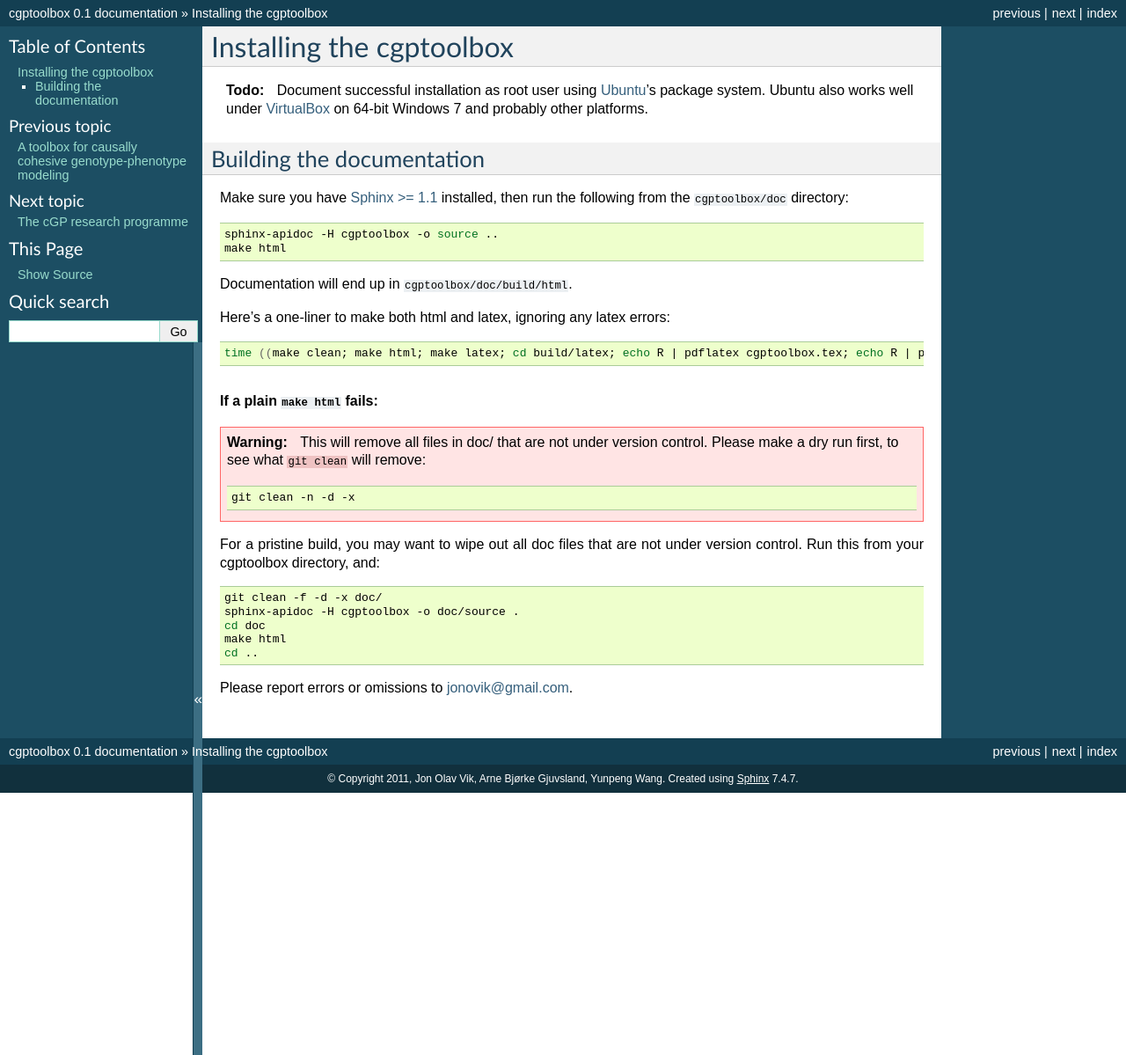
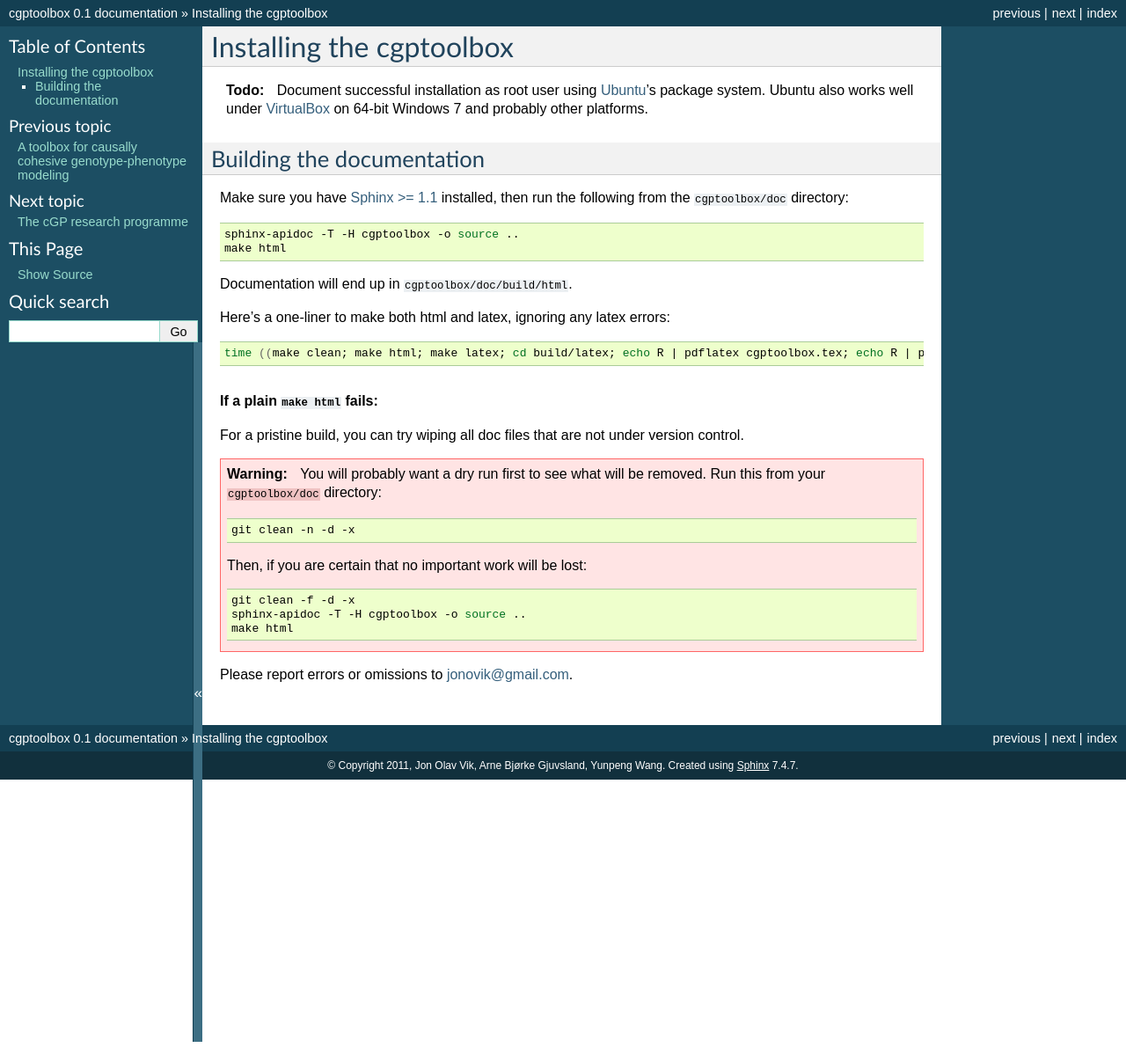
Before and after one commit to jonovik/cgptoolbox, a Sphinx documentation site: the page built from doc/source/install.rst, in a window 1280 px wide. Shown: the whole page at 88% size. Built offline with Sphinx 7.4.7, drawn with Linux system fonts in a browser that asks for light colours; pages that are not in the unit, such as notebooks, are missing from menus.

Commit message:
Simplify instructions for building the documentation.

```diff
--- a/doc/source/install.rst
+++ b/doc/source/install.rst
@@ -28,7 +28,7 @@ Building the documentation
 Make sure you have `Sphinx >= 1.1 <http://sphinx.pocoo.org/latest/>`_ installed,
 then run the following from the ``cgptoolbox/doc`` directory::
 
-   sphinx-apidoc -H cgptoolbox -o source ..
+   sphinx-apidoc -T -H cgptoolbox -o source ..
    make html
 
 Documentation will end up in ``cgptoolbox/doc/build/html``.
@@ -39,18 +39,20 @@ Here's a one-liner to make both html and latex, ignoring any latex errors::
 
 .. rubric:: If a plain ``make html`` fails:
 
-.. warning:: This will remove all files in doc/ that are not under version
-   control. Please make a dry run first, to see what ``git clean`` will remove::
+For a pristine build, you can try wiping all doc files that are
+not under version control.
+
+.. warning::
+
+   You will probably want a dry run first to see
+   what will be removed. Run this from your ``cgptoolbox/doc`` directory::
 
       git clean -n -d -x
 
-For a pristine build, you may want to wipe out all doc files that are not under
-version control. Run this from your cgptoolbox directory, and::
+   Then, if you are certain that no important work will be lost::
 
-   git clean -f -d -x doc/
-   sphinx-apidoc -H cgptoolbox -o doc/source .
-   cd doc
-   make html
-   cd ..
+      git clean -f -d -x
+      sphinx-apidoc -T -H cgptoolbox -o source ..
+      make html
 
 Please report errors or omissions to jonovik@gmail.com.
```
